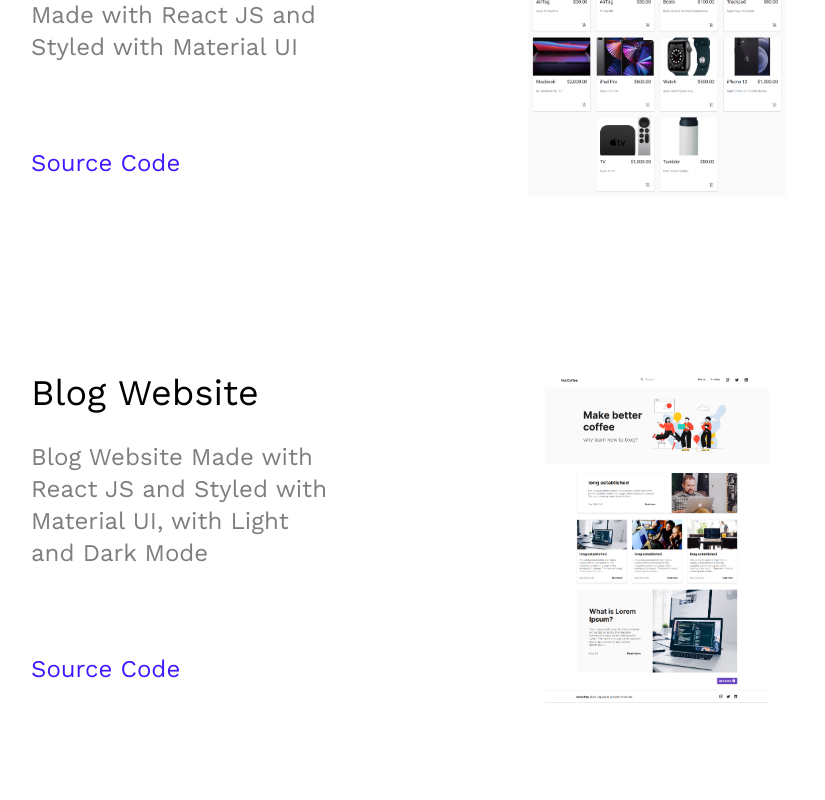
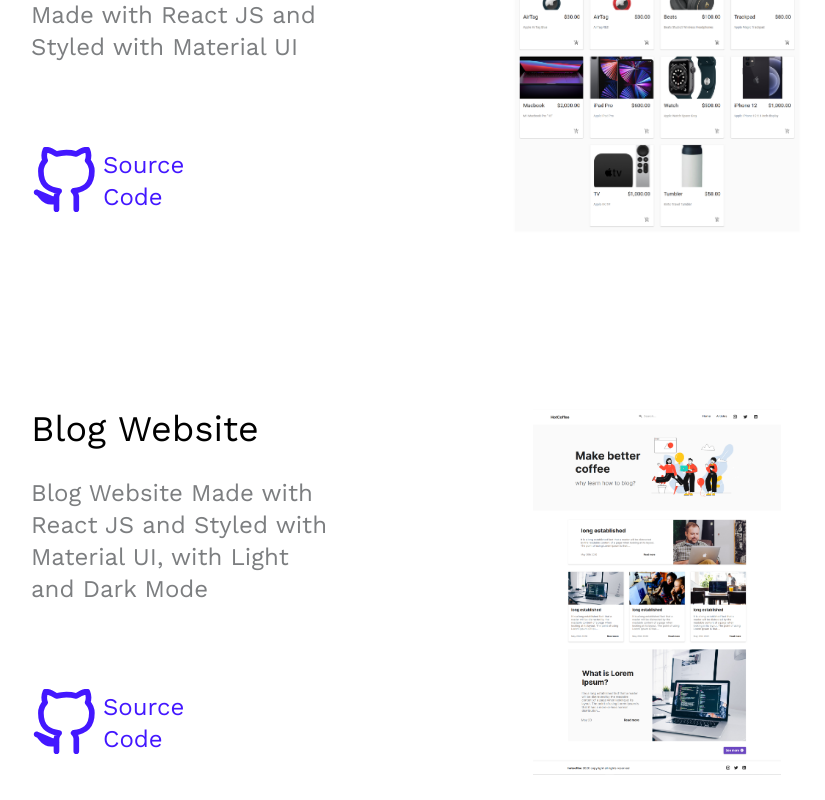
Before and after one commit to Abdelmuttalib/portfolio, a Next.js app: page / in a window 1280 px wide. Shown: the part 2280-3080 px from the top of the page, without its empty margins (193-1018 px from the left). Built offline with nearby package versions, Linux system fonts and the light colour scheme.

Commit message:
add github icon to source code link button

```diff
--- a/src/components/Projects/Project.tsx
+++ b/src/components/Projects/Project.tsx
@@ -1,6 +1,8 @@
 import { motion } from "framer-motion"
 import Image from "next/image"
 import Link from "next/link"
+
+import GithubIcon from "../../../public/svgs/GithubIcon.svg"
 
 export interface Props {
   title: string
@@ -52,16 +54,19 @@ const Project = ({ title, description, image, link, liveDemo }: Props) => {
           <motion.p variants={item} className="flex pt-14 gap-6">
             <Link href={link}>
               <a
+                id="GithubLink"
                 rel="noopener"
                 target="_blank"
-                className="pt-4 mb-4 border-b-2 border-transparent Body w-fit text-primary-link dark:text-primary-lightLink transform translate ease-in-out duration-500 hover:translate-x-1 hover:border-b-primary-link dark:hover:border-b-primary-lightLink lg:pt-6"
+                className="flex items-center pt-4 mb-4 border-b-2 border-transparent Body w-fit text-primary-link dark:text-primary-lightLink transform translate ease-in-out duration-500 hover:translate-x-1 hover:border-b-primary-link dark:hover:border-b-primary-lightLink lg:pt-6 gap-1"
               >
+                <GithubIcon className="text-primary-link dark:text-primary-lightLink" />
                 Source Code
               </a>
             </Link>
             {liveDemo && (
               <Link href={liveDemo}>
                 <a
+                  id="GithubLink"
                   rel="noopener"
                   target="_blank"
                   className="pt-4 mb-4 border-b-2 border-transparent Body w-fit text-primary-link dark:text-primary-lightLink transform translate ease-in-out duration-500 hover:translate-x-1 hover:border-b-primary-link dark:hover:border-b-primary-lightLink lg:pt-6"
@@ -88,19 +93,22 @@ const Project = ({ title, description, image, link, liveDemo }: Props) => {
         <motion.p variants={item} className="flex gap-5">
           <Link href={link}>
             <a
+              id="GithubLink"
               rel="noopener"
               target="_blank"
-              className="block pt-4 mb-4 border-b-2 border-transparent Body lg:hidden w-fit text-primary-link dark:text-primary-lightLink transform translate ease-in-out duration-500 hover:translate-x-1 hover:border-b-primary-lightLink lg:pt-6"
+              className="flex items-center pt-4 mb-4 border-b-2 border-transparent Body lg:hidden w-fit text-primary-link dark:text-primary-lightLink transform translate ease-in-out duration-500 hover:translate-x-1 hover:border-b-primary-lightLink lg:pt-6 gap-1"
             >
               <span className="hidden">
                 Link to project repository source code
               </span>
+              <GithubIcon className="text-primary-link dark:text-primary-lightLink" />
               Source Code
             </a>
           </Link>
           {liveDemo && (
             <Link href={liveDemo}>
               <a
+                id="GithubLink"
                 rel="noopener"
                 target="_blank"
                 className="block pt-4 mb-4 border-b-2 border-transparent Body lg:hidden w-fit text-primary-link dark:text-primary-lightLink transform translate ease-in-out duration-500 hover:translate-x-1 hover:border-b-primary-lightLink lg:pt-6"
@@ -121,6 +129,7 @@ const Project = ({ title, description, image, link, liveDemo }: Props) => {
         >
           <Link href={link}>
             <a
+              id="GithubLink"
               target="_blank"
               rel="noopener"
               className="transform ease-in-out duration-300 scale-100 hover:scale-110"
@@ -139,6 +148,7 @@ const Project = ({ title, description, image, link, liveDemo }: Props) => {
         <motion.div variants={item} className="relative block  lg:hidden">
           <Link href={link}>
             <a
+              id="GithubLink"
               target="_blank"
               rel="noopener"
               className="transform ease-in-out duration-300 scale-100 hover:scale-110"
```
